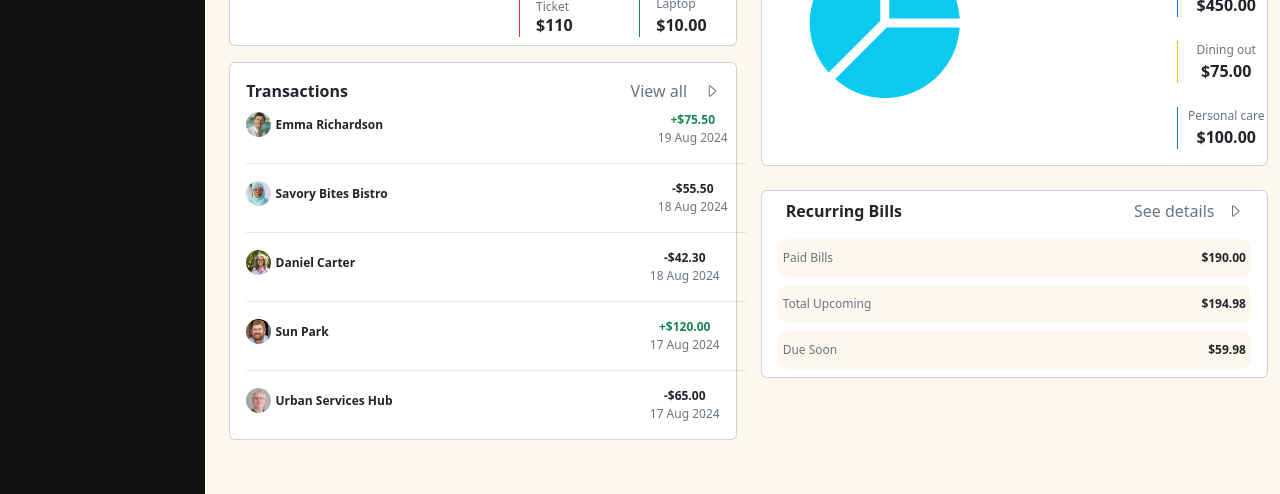
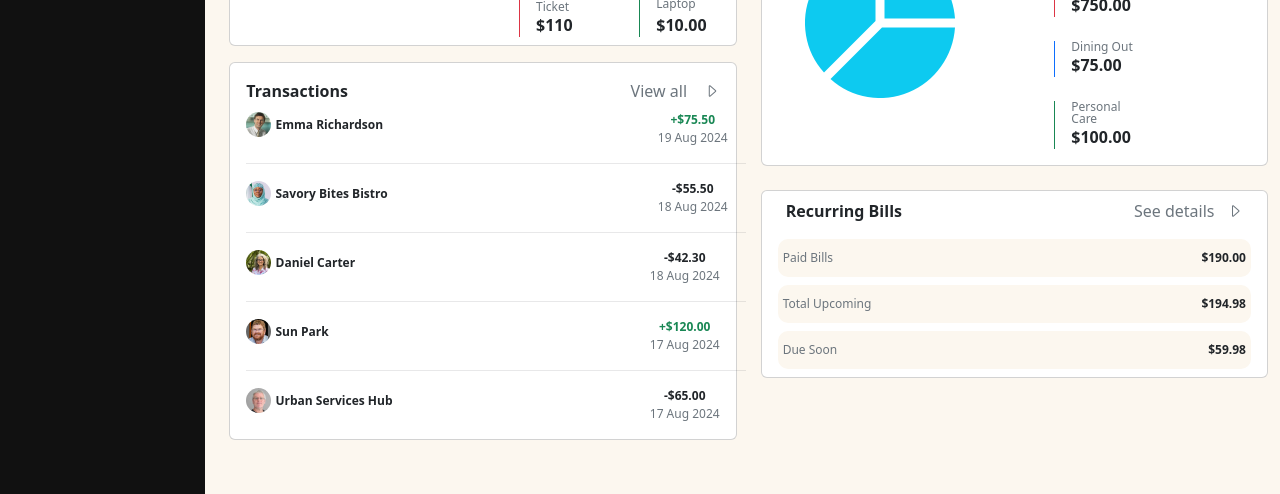
Before and after one commit to Prayz-code/finance-dashboard, a plain HTML site: page index.html in a window 1280 px wide. Shown: the part 306-800 px from the top of the page. Drawn offline with nearby package versions, Linux system fonts and the light colour scheme.

Commit message:
sixth commit

```diff
--- a/index.html
+++ b/index.html
@@ -100,9 +100,9 @@
                             <div>
                                 <div class="row">
                                     <div class="col-xs-12 col-sm-12 col-md-12 col-lg-6 col-xl-6">
-                                        <div class="d-flex ms-2 bg-success-subtle rounded">
+                                        <div class="d-flex ms-4 me-4 bg-success-subtle rounded">
                                             <i class="bi bi-currency-dollar text-success pt-3 fs-4"></i>
-                                            <div class="ms-3">
+                                            <div>
                                                 <p class="saved">Total Saved</p>
                                                 <p class="fs-2 fw-bolder lh-1">$850</p>
                                             </div>
@@ -212,38 +212,41 @@
                                 <div class="fw-bold ps-2">Budgets</div>
                                 <div class="text-secondary pe-2">See details&nbsp;&nbsp;&nbsp;&nbsp;<i class="bi bi-caret-right text-secondary"></i></div>
                             </div>
-
-                            <div class="d-flex justify-content-between">
+                            <div class="col-xs-8 col-sm-8 col-md-6 col-lg-12 col-xl-12">
+                                <div class="row ps-2">
+                                    <div class="col-6">
                                         <div class="ball">
-                                    <i class="bi bi-pie-chart-fill text-info ps-5"></i>
+                                            <i class="bi bi-pie-chart-fill text-info me-3"></i>
+                                        </div>
                                     </div>
 
-                                <div class="chart">
-                                    <div class="ps-2 border-start border-info lh-2">
-                                        <div class="entertainment">
-                                            <div class="text-secondary" style="font-size: 12px;">Entertainment</div>
-                                            <div class="fw-bold">$50.00</div>
+                                    <div class="col-xs-4 col-sm-4 col-md-6 col-lg-6 col-xl-6">
+                                        <div class="row">
+                                            <div class="">
+                                                <div class="col-6">
+                                                    <div class="d-block text-start ps-3 ms-4 border-start border-info">
+                                                        <p class="text-secondary lh-1 p-0 m-0" style="font-size: 12px;">Entertainment</p>
+                                                        <span class="fw-bold text-dark p-0 m-0">$50.00</span>
+                                                    </div>
+                                                    <br>
+                                                    <div class="d-block text-start ps-3 ms-4 border-start border-danger">
+                                                        <p class="text-secondary lh-1 p-0 m-0" style="font-size: 12px;">Bills</p>
+                                                        <span class="fw-bold text-dark lh-1 p-0 m-0">$750.00</span>
                                                     </div>
                                                 </div>
                                                 <br>
-                                    <div class="ps-2 border-start border-primary lh-2">
-                                        <div class="entertainment">
-                                            <div class="text-secondary" style="font-size: 12px;">Bills</div>
-                                            <div class="fw-bold">$450.00</div>
+                                                <div class="col-6">
+                                                    <div class="d-block text-start ps-3 ms-4 border-start border-primary">
+                                                        <p class="text-secondary lh-1 p-0 m-0" style="font-size: 12px;">Dining Out</p>
+                                                        <span class="fw-bold p-0 m-0 lh-1">$75.00</span>
+                                                    </div>
+                                                    <br>
+                                                    <div class="d-block ps-3 ms-4 text-start border-start border-success">
+                                                        <p class="text-secondary lh-1 p-0 m-0" style="font-size: 12px;">Personal Care</p>
+                                                        <span class="fw-bold p-0 m-0 lh-1">$100.00</span>
                                                     </div>
                                                 </div>
-                                    <br>
-                                    <div class="ps-2 border-start border-warning lh-2">
-                                        <div class="entertainment">
-                                            <div class="text-secondary" style="font-size: 12px;">Dining out</div>
-                                            <div class="fw-bold">$75.00</div>
                                             </div>
-                                    </div>
-                                    <br>
-                                    <div class="ps-2 border-start border-success lh-2">
-                                        <div class="entertainment">
-                                            <div class="text-secondary" style="font-size: 12px;">Personal care</div>
-                                            <div class="fw-bold">$100.00</div>
                                         </div>
                                     </div>
                                 </div>
--- a/style.css
+++ b/style.css
@@ -12,37 +12,13 @@ body{
         color: #818181;
     }
 
-    .menu{
-       margin-top: 20px;
-    }
-
     .saved{
         font-size: 12px;
     }
-    /*
-     .total{
 
-        align-items: left;
-        line-height: 80%;
-        background-color: #fcf7ef;
-         width: 250px;
-        padding: 25px 20px 10px 20px;
-        margin-bottom: 15px;
-        border-radius: 15px;
-    }
-    */
     .ball{
         font-size: 150px;
     }
-
-    /* .entertainment{
-        width: 120px;
-    }  */
-
-    /* .chart{
-        display: block;
-        text-align: left;
-    } */
 
     .emma{
         width: 25px;
```
Lines whose indentation alone changed are shown as unchanged.
